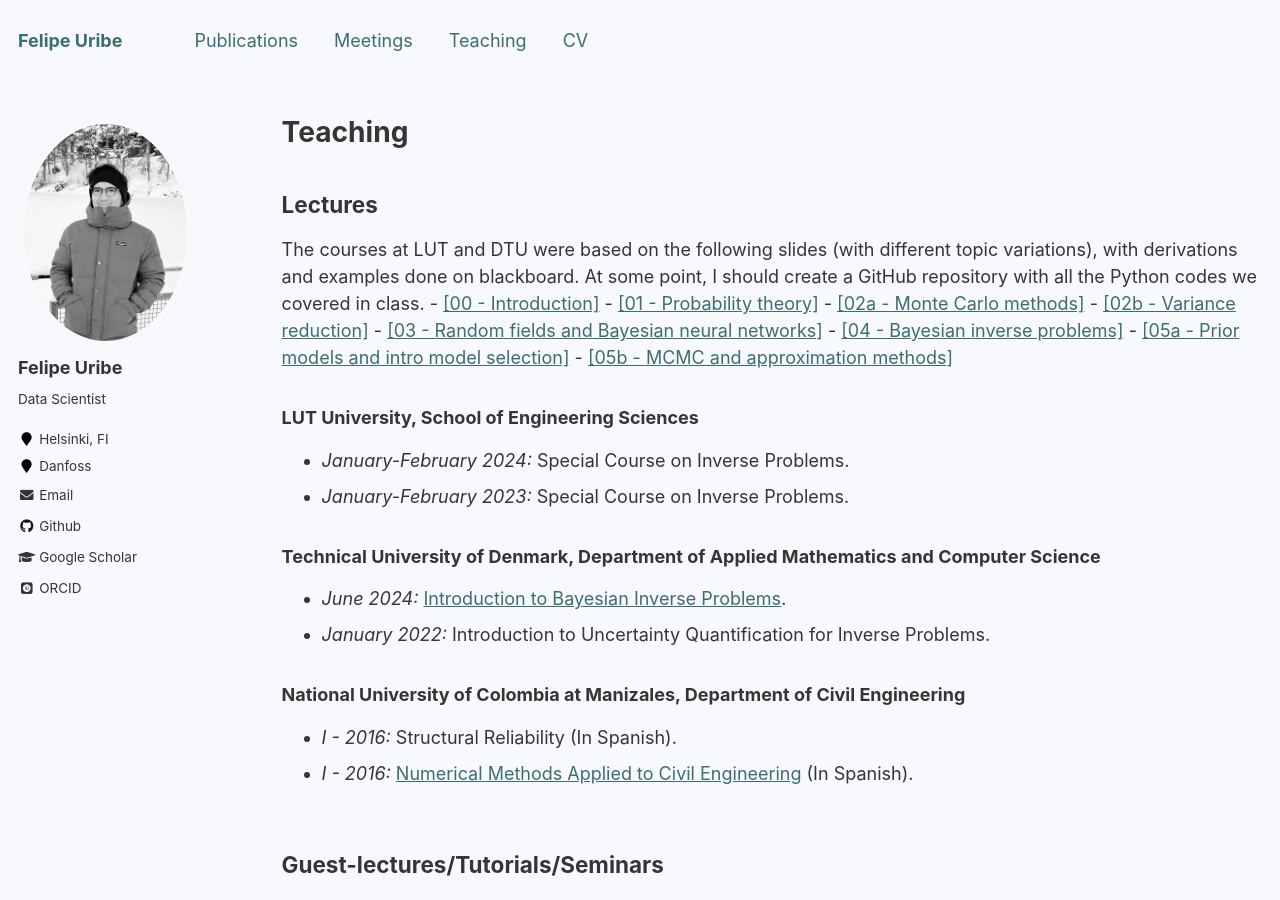
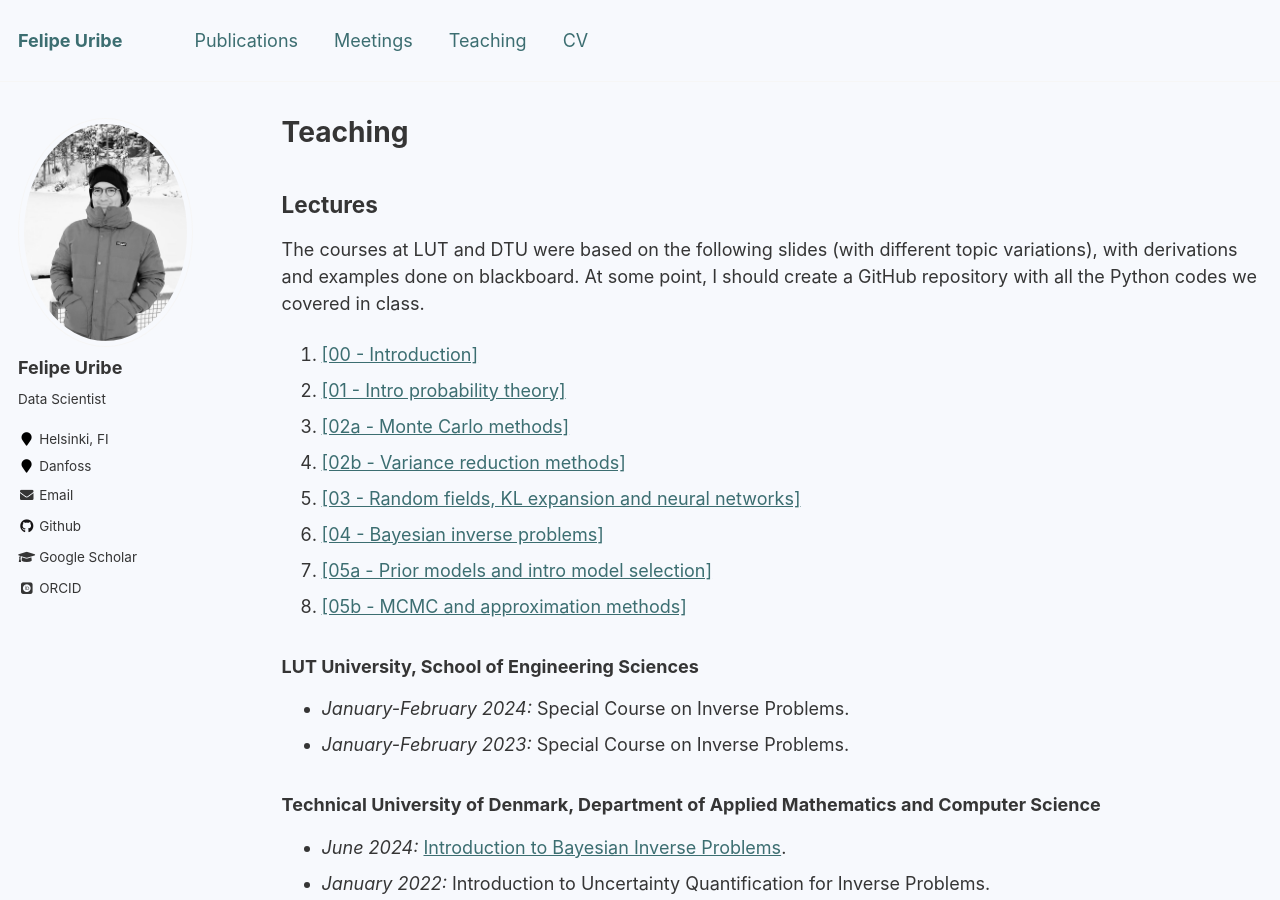
Before and after one commit to furibec/furibec.github.io, a Jekyll site: the page built from _pages/teaching.md, in a window 1280 px wide and 900 px high. Built offline with Jekyll 4.4.1, drawn with Linux system fonts in a browser that asks for light colours; some web fonts are replaced.

Commit message:
fix slide enumeration

```diff
--- a/_pages/teaching.md
+++ b/_pages/teaching.md
@@ -8,14 +8,15 @@ author_profile: true
 ## Lectures
 
 The courses at LUT and DTU were based on the following slides (with different topic variations), with derivations and examples done on blackboard. At some point, I should create a GitHub repository with all the Python codes we covered in class.
-    - [[00 - Introduction]](../files/00_main_slides_intro.pdf)
-    - [[01 - Probability theory]](../files/01_main_slides_prob.pdf)
-    - [[02a - Monte Carlo methods]](../files/02_main_slides_MC.pdf)
-    - [[02b - Variance reduction]](../files/03_main_slides_vared.pdf)
-    - [[03 - Random fields and Bayesian neural networks]](../files/04_main_slides_RFs_BNNs.pdf)
-    - [[04 - Bayesian inverse problems]](../files/05_main_slides_inference.pdf)
-    - [[05a - Prior models and intro model selection]](../files/06_main_slides_priors.pdf)
-    - [[05b - MCMC and approximation methods]](../files/07_main_slides_MCMC.pdf)
+
+1. [[00 - Introduction]](../files/00_main_slides_intro.pdf)
+2. [[01 - Intro probability theory]](../files/01_main_slides_prob.pdf)
+3. [[02a - Monte Carlo methods]](../files/02_main_slides_MC.pdf)
+4. [[02b - Variance reduction methods]](../files/03_main_slides_vared.pdf)
+5. [[03 - Random fields, KL expansion and neural networks]](../files/04_main_slides_RFs_BNNs.pdf)
+6. [[04 - Bayesian inverse problems]](../files/05_main_slides_inference.pdf)
+7. [[05a - Prior models and intro model selection]](../files/06_main_slides_priors.pdf)
+8. [[05b - MCMC and approximation methods]](../files/07_main_slides_MCMC.pdf)
 
 ### LUT University, School of Engineering Sciences
  -  *January-February 2024:* Special Course on Inverse Problems.
```
